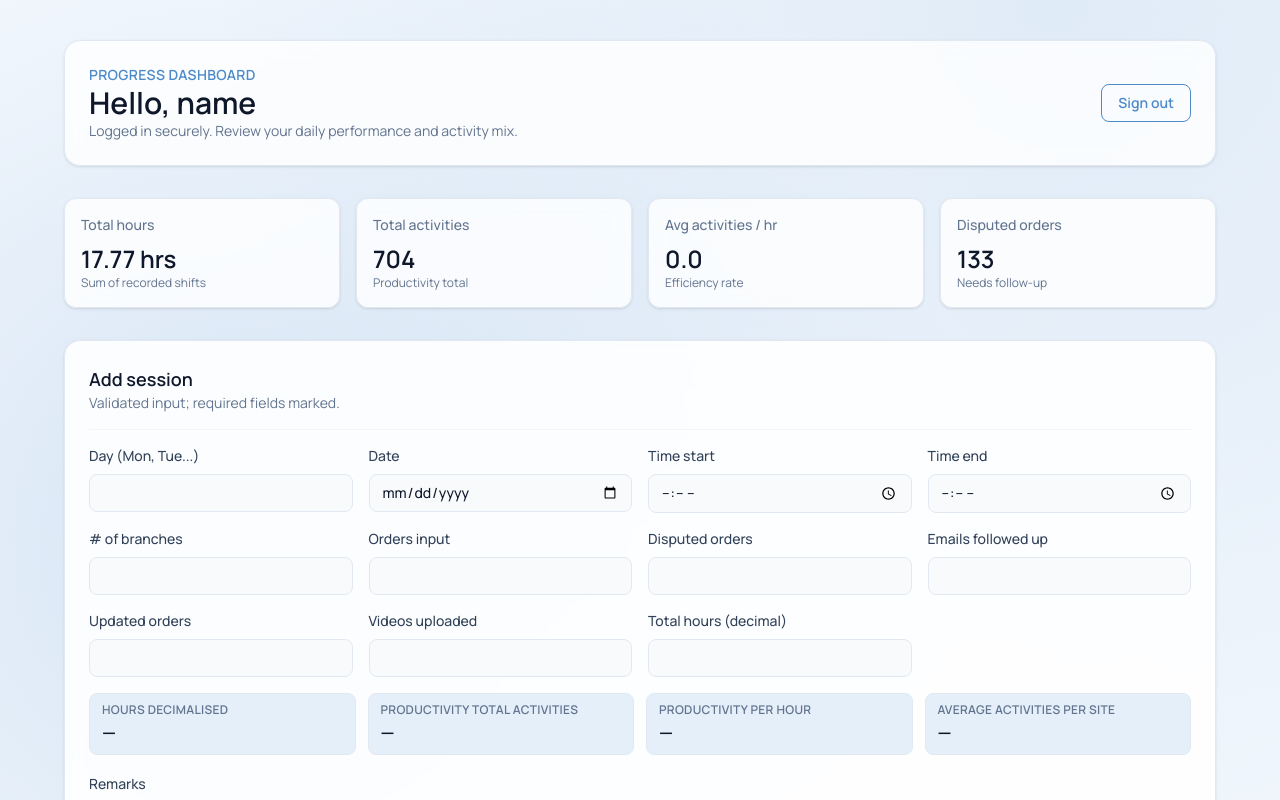
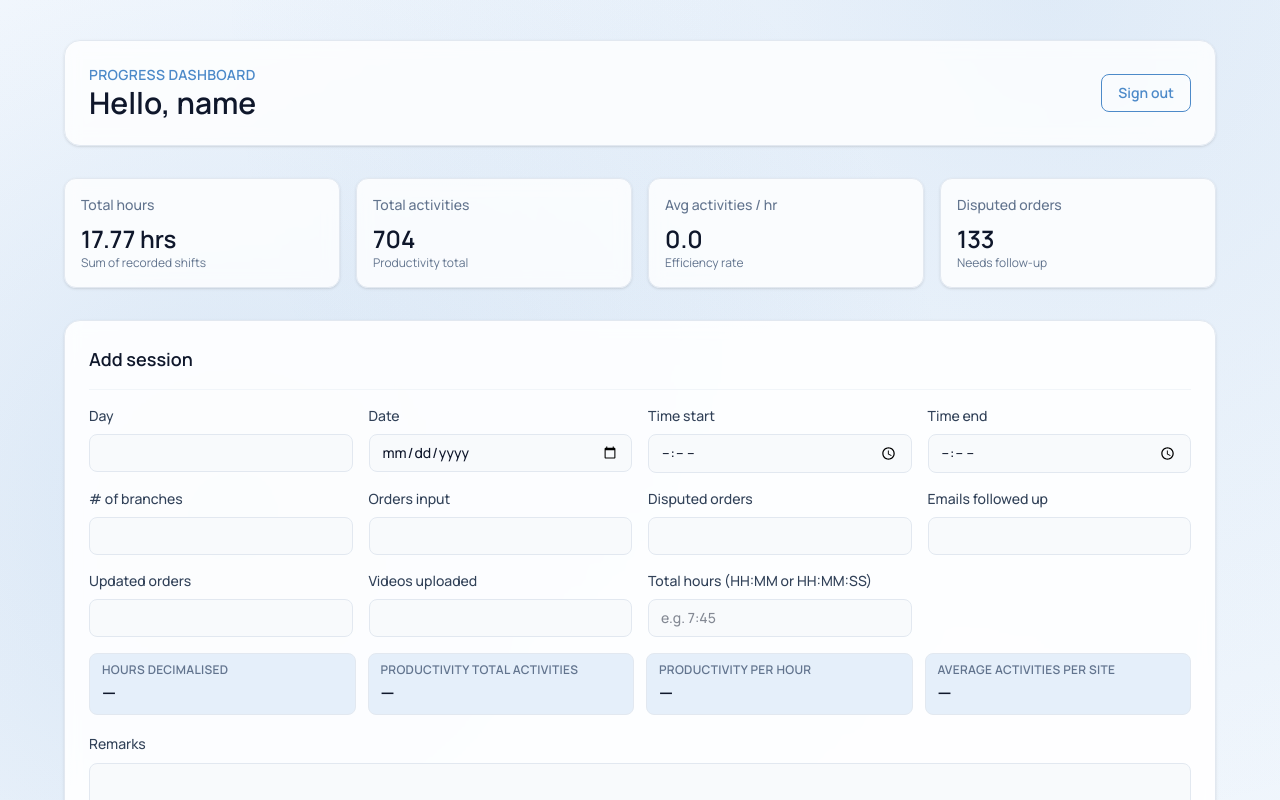
Before and after one commit to mxrxxsv/Dagaz-Progress-Report, a React (Vite) app in the folder ProgressReport/: page / in a window 1280 px wide. Both pictures are taken after typing "name@example.com", "Sample123" into the empty fields and a click on the button "Sign in". Shown: the top 800 px of the page. Built offline with nearby package versions, Linux system fonts and the light colour scheme.

Commit message:
Updating total of hours input

```diff
--- a/ProgressReport/src/App.jsx
+++ b/ProgressReport/src/App.jsx
@@ -25,6 +25,15 @@ const emptyEntryForm = {
   updatedOrders: '',
   videosUploaded: '',
   remarks: '',
+}
+
+const parseTimeToDecimal = (value) => {
+  if (!value || typeof value !== 'string') return Number.NaN
+  const parts = value.split(':').map(Number)
+  if (parts.length < 2 || parts.length > 3) return Number.NaN
+  const [h, m, s = 0] = parts
+  if ([h, m, s].some((v) => Number.isNaN(v))) return Number.NaN
+  return h + m / 60 + s / 3600
 }
 
 function App() {
@@ -128,15 +137,7 @@ function App() {
       if (!entryForm[key]) errors[key] = 'Required'
     })
 
-    const requiredNumeric = [
-      'totalHours',
-      'branches',
-      'ordersInput',
-      'disputedOrders',
-      'emailsFollowedUp',
-      'updatedOrders',
-      'videosUploaded',
-    ]
+    const requiredNumeric = ['branches', 'ordersInput', 'disputedOrders', 'emailsFollowedUp', 'updatedOrders', 'videosUploaded']
     requiredNumeric.forEach((key) => {
       if (entryForm[key] === '') {
         errors[key] = 'Required'
@@ -148,8 +149,9 @@ function App() {
       else if (value < 0) errors[key] = 'Must be positive'
     })
 
-    const hoursDecimal = Number.parseFloat(entryForm.totalHours)
-    if (Number.isNaN(hoursDecimal) || hoursDecimal <= 0) errors.totalHours = 'Enter hours (positive)'
+    const hoursDecimal = parseTimeToDecimal(entryForm.totalHours)
+    if (!entryForm.totalHours) errors.totalHours = 'Required'
+    if (Number.isNaN(hoursDecimal) || hoursDecimal <= 0) errors.totalHours = 'Enter valid time (HH:MM or HH:MM:SS)'
 
     return errors
   }
@@ -161,7 +163,7 @@ function App() {
     if (Object.keys(errors).length > 0) return
 
     const toNumber = (value) => Number.parseFloat(value)
-    const hoursDecimal = toNumber(entryForm.totalHours)
+    const hoursDecimal = parseTimeToDecimal(entryForm.totalHours)
 
     const totalActivities =
       toNumber(entryForm.ordersInput) +
@@ -176,13 +178,13 @@ function App() {
     const newRow = {
       id: Date.now(),
       ...entryForm,
+      totalHours: Number(hoursDecimal.toFixed(2)),
       branches,
       ordersInput: toNumber(entryForm.ordersInput),
       disputedOrders: toNumber(entryForm.disputedOrders),
       emailsFollowedUp: toNumber(entryForm.emailsFollowedUp),
       updatedOrders: toNumber(entryForm.updatedOrders),
       videosUploaded: toNumber(entryForm.videosUploaded),
-      totalHours: Number(hoursDecimal.toFixed(2)),
       productivityTotalActivities: totalActivities,
       productivityPerHour: Number(productivityPerHour.toFixed(2)),
       averageActivitiesPerSite: Number(averageActivitiesPerSite.toFixed(2)),
--- a/ProgressReport/src/components/AddSessionForm.jsx
+++ b/ProgressReport/src/components/AddSessionForm.jsx
@@ -1,6 +1,15 @@
+const parseTimeToDecimal = (value) => {
+  if (!value || typeof value !== 'string') return Number.NaN
+  const parts = value.split(':').map(Number)
+  if (parts.length < 2 || parts.length > 3) return Number.NaN
+  const [h, m, s = 0] = parts
+  if ([h, m, s].some((v) => Number.isNaN(v))) return Number.NaN
+  return h + m / 60 + s / 3600
+}
+
 function AddSessionForm({ entryForm, entryErrors, onChangeField, onSubmit, onOpenDayModal }) {
   const inputFields = [
-    { key: 'day', label: 'Day (Mon, Tue...)', type: 'text' },
+    { key: 'day', label: 'Day', type: 'text' },
     { key: 'date', label: 'Date', type: 'date' },
     { key: 'timeStart', label: 'Time start', type: 'time' },
     { key: 'timeEnd', label: 'Time end', type: 'time' },
@@ -10,7 +19,7 @@ function AddSessionForm({ entryForm, entryErrors, onChangeField, onSubmit, onOpe
     { key: 'emailsFollowedUp', label: 'Emails followed up', type: 'number' },
     { key: 'updatedOrders', label: 'Updated orders', type: 'number' },
     { key: 'videosUploaded', label: 'Videos uploaded', type: 'number' },
-    { key: 'totalHours', label: 'Total hours (decimal)', type: 'number', step: '0.01' },
+    { key: 'totalHours', label: 'Total hours (HH:MM or HH:MM:SS)', type: 'text', placeholder: 'e.g. 7:45' },
   ]
 
   const computedChips = [
@@ -18,8 +27,9 @@ function AddSessionForm({ entryForm, entryErrors, onChangeField, onSubmit, onOpe
       key: 'computedHours',
       label: 'Hours decimalised',
       value: (() => {
-        const hours = Number(entryForm.totalHours || 0)
-        return hours ? hours.toFixed(2) : '—'
+        const hours = parseTimeToDecimal(entryForm.totalHours)
+        if (Number.isNaN(hours) || hours <= 0) return '—'
+        return hours.toFixed(2)
       })(),
     },
     {
@@ -39,21 +49,21 @@ function AddSessionForm({ entryForm, entryErrors, onChangeField, onSubmit, onOpe
       key: 'computedPerHour',
       label: 'Productivity per hour',
       value: (() => {
-        const hours = Number(entryForm.totalHours || 0)
+        const hours = parseTimeToDecimal(entryForm.totalHours)
         const sum =
           Number(entryForm.ordersInput || 0) +
           Number(entryForm.disputedOrders || 0) +
           Number(entryForm.emailsFollowedUp || 0) +
           Number(entryForm.updatedOrders || 0) +
           Number(entryForm.videosUploaded || 0)
-        return hours ? (sum / hours).toFixed(2) : '—'
+        return hours && !Number.isNaN(hours) ? (sum / hours).toFixed(2) : '—'
       })(),
     },
     {
       key: 'computedPerSite',
       label: 'Average activities per site',
       value: (() => {
-        const hours = Number(entryForm.totalHours || 0)
+        const hours = parseTimeToDecimal(entryForm.totalHours)
         const branches = Number(entryForm.branches || 0)
         const sum =
           Number(entryForm.ordersInput || 0) +
@@ -61,7 +71,7 @@ function AddSessionForm({ entryForm, entryErrors, onChangeField, onSubmit, onOpe
           Number(entryForm.emailsFollowedUp || 0) +
           Number(entryForm.updatedOrders || 0) +
           Number(entryForm.videosUploaded || 0)
-        return hours && branches ? (sum / (branches * hours)).toFixed(2) : '—'
+        return hours && !Number.isNaN(hours) && branches ? (sum / (branches * hours)).toFixed(2) : '—'
       })(),
     },
   ]
@@ -71,7 +81,6 @@ function AddSessionForm({ entryForm, entryErrors, onChangeField, onSubmit, onOpe
       <div className="flex flex-wrap items-center justify-between gap-3 border-b border-slate-100 pb-4">
         <div>
           <h2 className="text-lg font-semibold text-slate-900">Add session</h2>
-          <p className="text-sm text-slate-500">Validated input; required fields marked.</p>
         </div>
       </div>
 
@@ -97,6 +106,7 @@ function AddSessionForm({ entryForm, entryErrors, onChangeField, onSubmit, onOpe
                 id={field.key}
                 type={field.type}
                 step={field.step}
+                placeholder={field.placeholder}
                 value={entryForm[field.key]}
                 onChange={(e) => onChangeField(field.key, e.target.value)}
                 className="mt-2 w-full rounded-lg border border-slate-200 bg-slate-50 px-3 py-2 text-sm font-medium text-slate-900 outline-none ring-[var(--brand-primary-soft)] focus:border-[var(--brand-primary)] focus:ring"
--- a/ProgressReport/src/components/DashboardHeader.jsx
+++ b/ProgressReport/src/components/DashboardHeader.jsx
@@ -4,7 +4,7 @@ function DashboardHeader({ displayName, onSignOut }) {
       <div>
         <p className="text-sm font-semibold uppercase tracking-wide text-[var(--brand-primary)]">Progress dashboard</p>
         <h1 className="text-3xl font-semibold text-slate-900">Hello, {displayName}</h1>
-        <p className="text-sm text-slate-500">Logged in securely. Review your daily performance and activity mix.</p>
+        {/* <p className="text-sm text-slate-500">Logged in securely. Review your daily performance and activity mix.</p> */}
       </div>
       <div className="flex flex-wrap gap-2">
         <button
```
